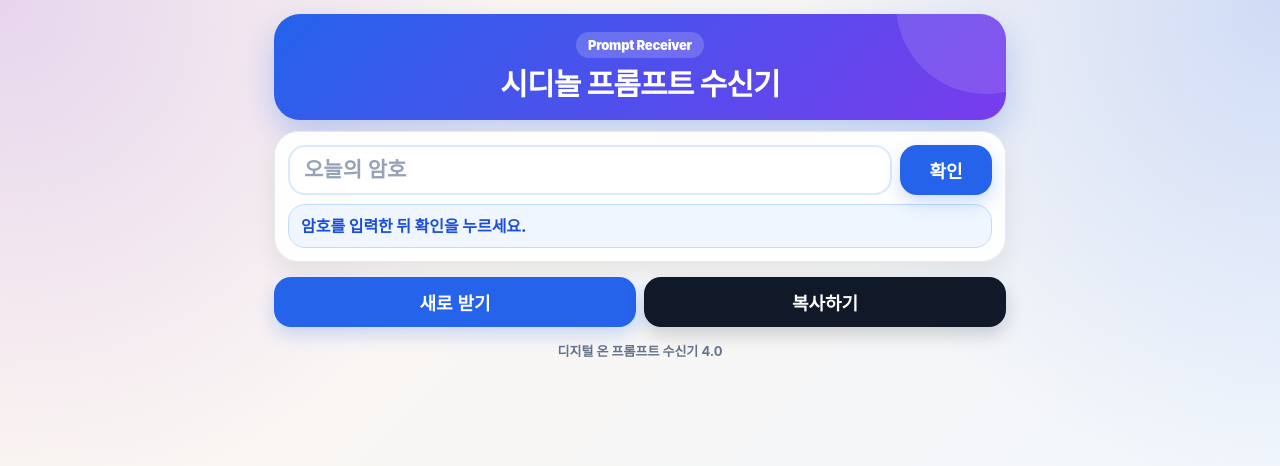
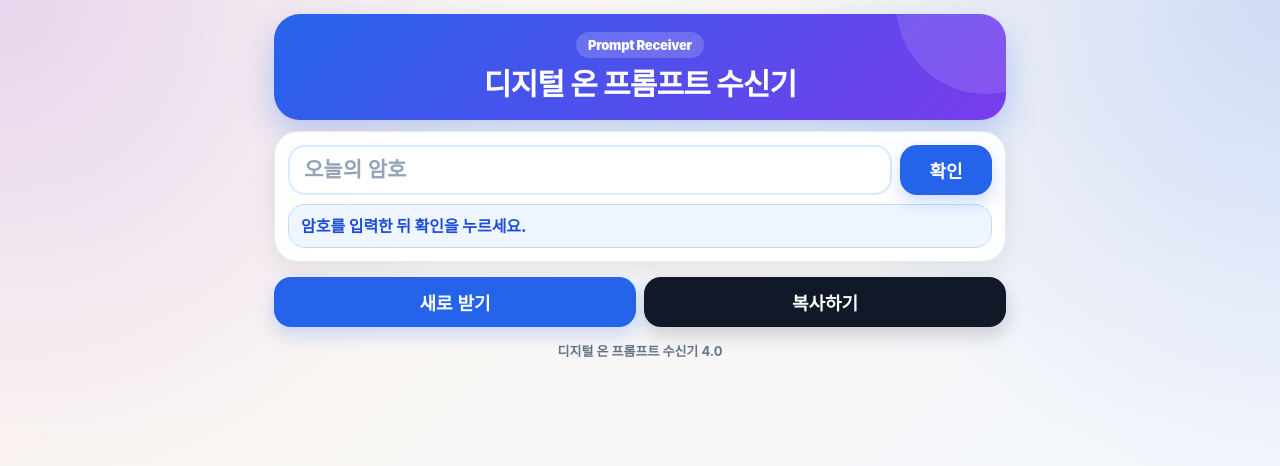
Before and after one commit to isg33647358-pixel/prompt1, a plain HTML site: page index.html in a window 1280 px wide. Drawn offline with Linux system fonts and the light colour scheme.

Commit message:
Update index.html

```diff
--- a/index.html
+++ b/index.html
@@ -295,7 +295,7 @@
   <div class="app">
     <header class="header">
       <div class="app-badge">Prompt Receiver</div>
-      <h1>시디놀 프롬프트 수신기</h1>
+      <h1>디지털 온 프롬프트 수신기</h1>
     </header>
 
     <section class="card">
```
